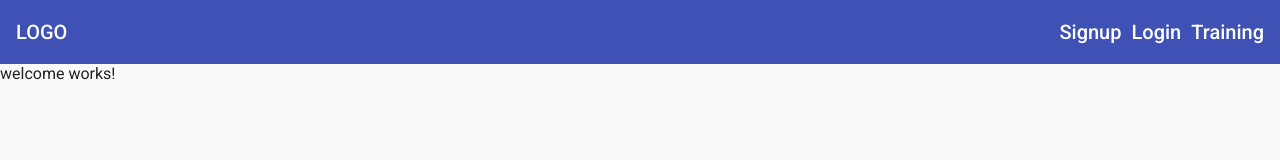
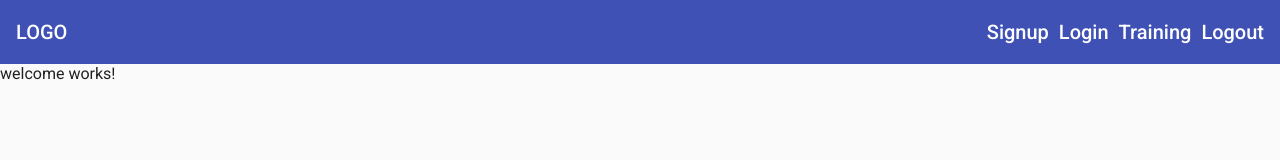
Before and after one commit to plskrdar/fitness-tracker, an Angular app: page / in a window 1280 px wide. Shown: the top 160 px of the page. Built offline with nearby package versions, Linux system fonts and the light colour scheme.

Commit message:
added logout anchor to toolbar

```diff
--- a/src/app/app.component.html
+++ b/src/app/app.component.html
@@ -34,6 +34,7 @@
           <li><a routerLink="/signup">Signup</a></li>
           <li><a routerLink="/login">Login</a></li>
           <li><a routerLink="/training">Training</a></li>
+          <li><a>Logout</a></li>
         </ul>
 
 
```
